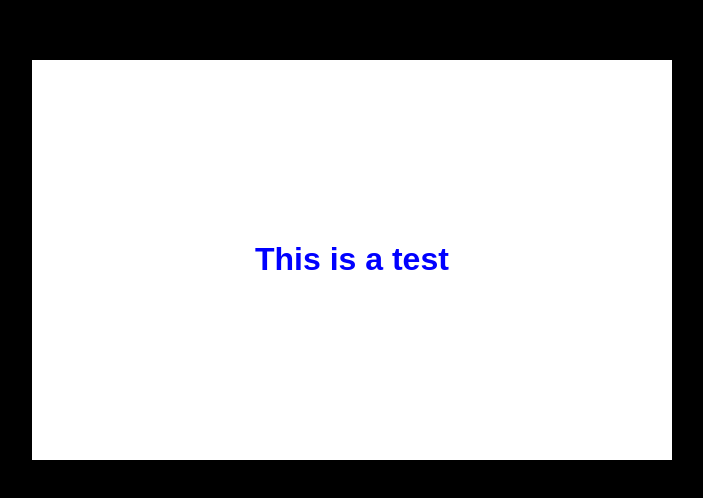
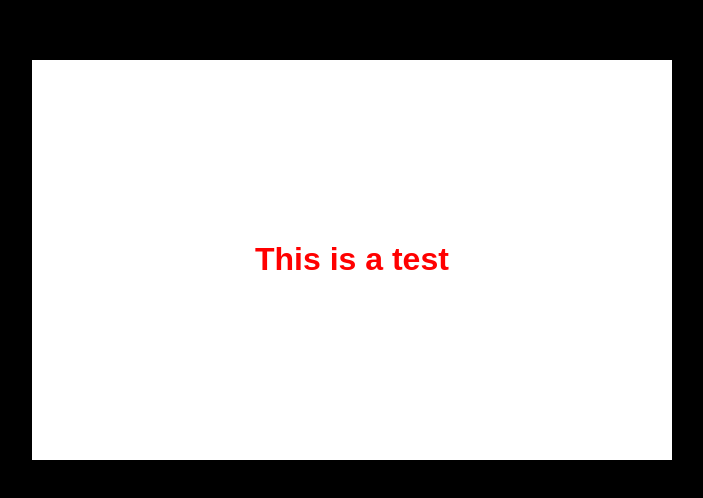
Before and after one commit to ryanfiab-zz/test_repo, a plain HTML site: page index.html in a window 1280 px wide. Shown: the part 140-638 px from the top of the page, without its empty margins (288-991 px from the left). Drawn offline with nearby package versions, Linux system fonts and the light colour scheme.

Commit message:
Master commit test.

```diff
--- a/index.html
+++ b/index.html
@@ -41,7 +41,7 @@
 		var tt = Math.floor((oh - th)/2);
 		var tl = Math.floor((ow - tw)/2);
 
-		$('#test_text').css({'top' : tt+'px', 'left' : tl+'px'});
+		$('#test_text').css({'top' : tt+'px', 'left' : tl+'px', 'color' : 'red'});
 
 	});
 
```
